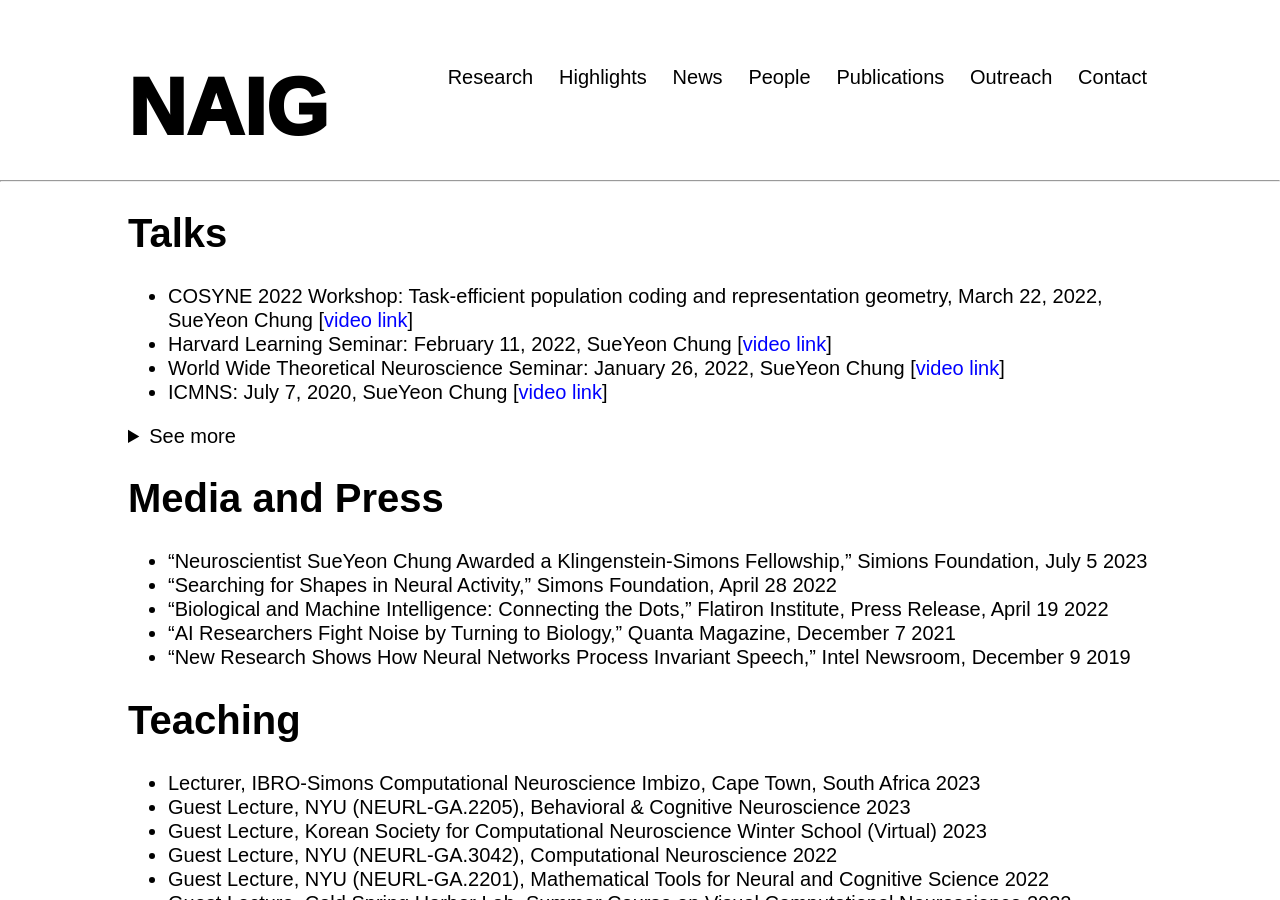
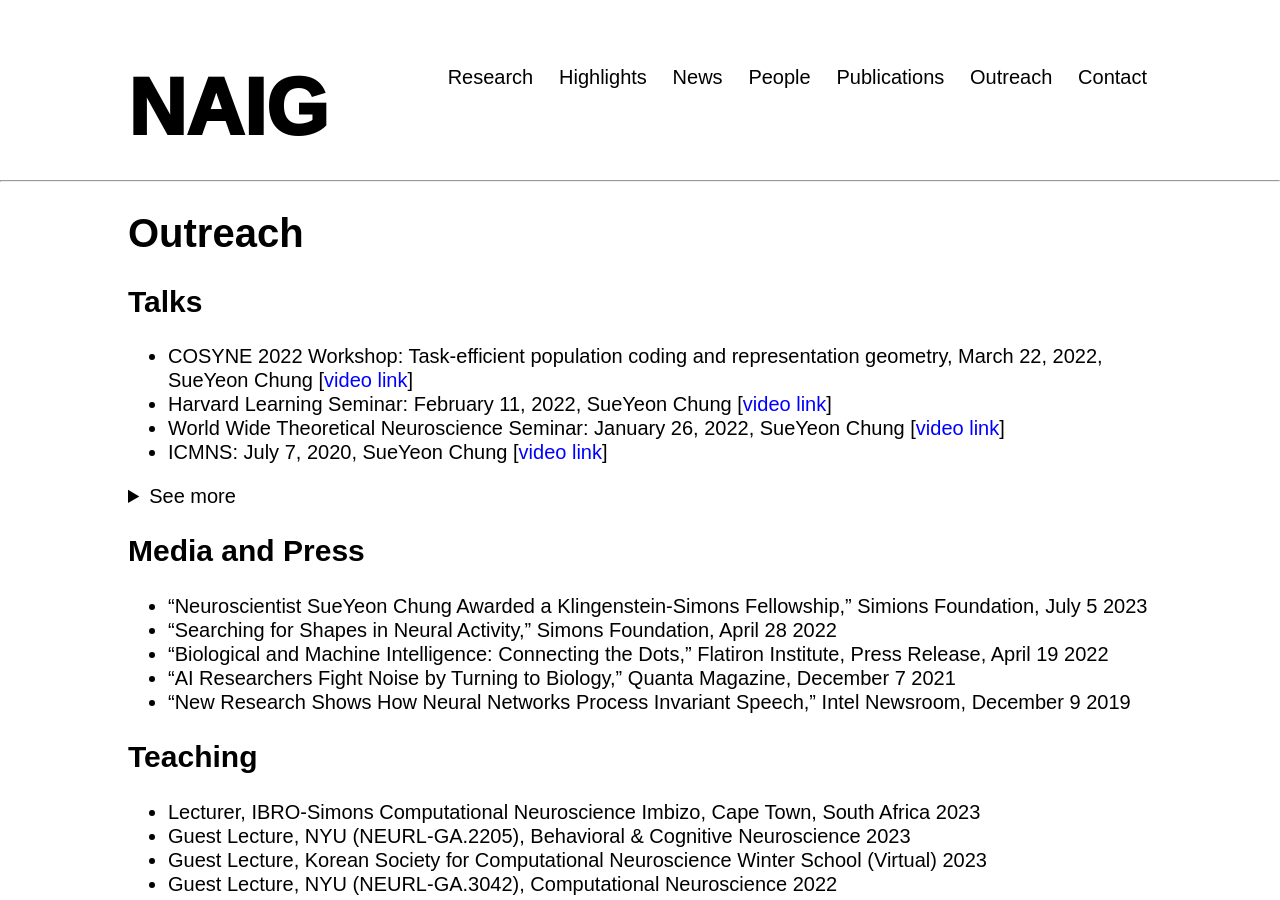
Before and after one commit to chung-neuroai-lab/chung-neuroai-lab.github.io, a Jekyll site: the page built from outreach.md, in a window 1280 px wide and 900 px high. Built offline with Jekyll 4.4.1, drawn with Linux system fonts in a browser that asks for light colours; our own code applies the rules of GitHub Pages for plain Markdown files.

Commit message:
updated-headings

```diff
--- a/outreach.md
+++ b/outreach.md
@@ -2,7 +2,9 @@
 layout: default
 ---
 
-# Talks
+# Outreach
+
+## Talks
 <ul>
 <li> COSYNE 2022 Workshop: Task-efficient population coding and representation geometry, March 22, 2022, SueYeon Chung [<a id="external-link" href="https://www.dropbox.com/s/7q7lsrkabpibr0r/recorded_talk_cosyne2022_sueyeon_chung.mp4?dl=0">video link</a>]
 </li>
@@ -63,7 +65,7 @@ layout: default
 </ul>
 </details>
 
-# Media and Press
+## Media and Press
 <ul>
 <li> <a href="https://www.simonsfoundation.org/2023/07/05/neuroscientist-sueyeon-chung-awarded-a-klingenstein-simons-fellowship/"> “Neuroscientist SueYeon Chung Awarded a Klingenstein-Simons Fellowship,” </a> Simions Foundation, July 5 2023
 </li>
@@ -79,7 +81,7 @@ layout: default
 </li>
 </ul>
 
-# Teaching
+## Teaching
 <ul>
 <li> Lecturer, IBRO-Simons Computational Neuroscience Imbizo, Cape Town, South Africa 2023 </li>
 <li> Guest Lecture, NYU (NEURL-GA.2205), Behavioral & Cognitive Neuroscience 	2023 </li>
```
